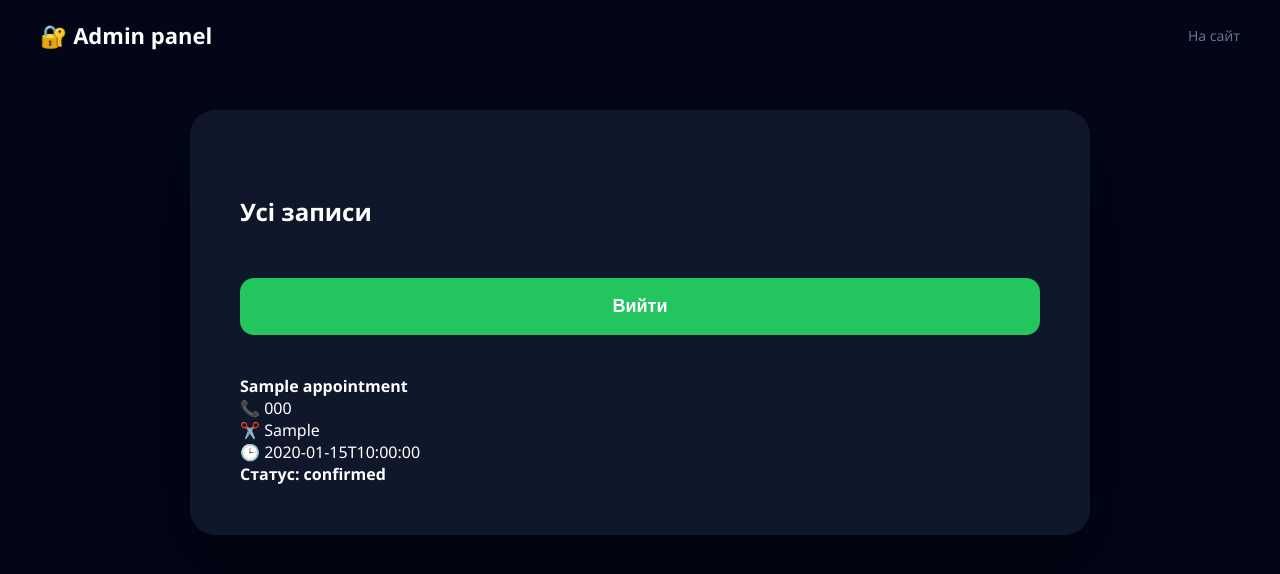
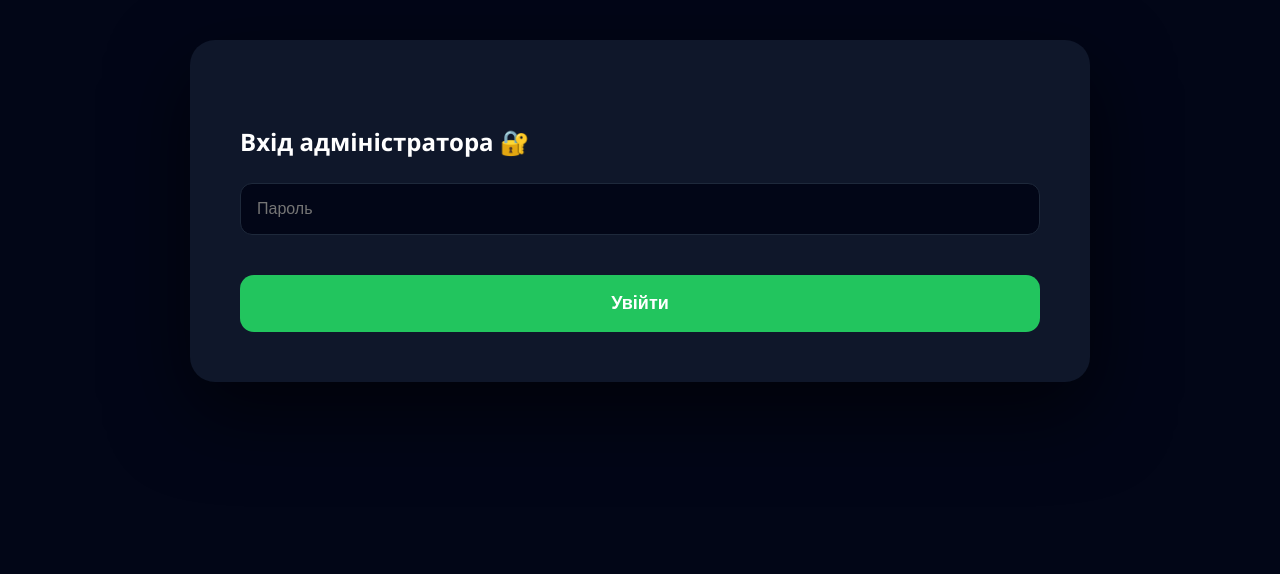
Before and after one commit to logistictl777-svg/test_barb_booking, a FastAPI app: page /admin in a window 1280 px wide. Shown: the top 574 px of the page. Run offline with FastAPI, Linux system fonts and the light colour scheme; the visitor is signed in with stand-in values (Sample User, id 1); tables that the repository leaves empty hold one stand-in row (values such as "Sample post").

Commit message:
fix login page

```diff
--- a/templates/admin.html
+++ b/templates/admin.html
@@ -2,81 +2,48 @@
 <html lang="uk">
 <head>
 <meta charset="UTF-8">
-<title>Admin panel</title>
+<title>Admin Login</title>
 <link rel="stylesheet" href="{{ url_for('static', path='style.css') }}">
 </head>
 
 <body>
 
-<header class="header">
-    <div class="logo">🔐 Admin panel</div>
-    <a href="/" class="admin-link">На сайт</a>
-</header>
-
 <section class="booking-container">
 <div class="booking-card">
 
-<h2>Усі записи</h2>
-<button class="next-btn" onclick="logout()" style="margin-bottom:20px">
-Вийти
-</button>
-<div id="bookings"></div>
+<h2>Вхід адміністратора 🔐</h2>
+
+<input id="password" type="password" placeholder="Пароль">
+<button class="next-btn" id="loginBtn">Увійти</button>
+
+<div id="msg" class="success-msg" style="display:none"></div>
 
 </div>
 </section>
 
 <script>
-async function loadBookings(){
-    const res = await fetch("/admin/bookings");
-    const data = await res.json();
+document.getElementById("loginBtn").addEventListener("click", async () => {
 
-    const box = document.getElementById("bookings");
-    box.innerHTML = "";
+  const form = new FormData();
+  form.append("password", document.getElementById("password").value);
 
-    data.forEach(b => {
-        const div = document.createElement("div");
-        div.className="card";
-        div.style.marginTop="20px";
+  const res = await fetch("/login",{
+      method:"POST",
+      body:form,
+      credentials:"include"
+  });
 
-        let buttons = "";
+  const data = await res.json();
 
-        if(b.status === "pending"){
-            buttons = `
-                <button onclick="confirmBooking(${b.id})" class="next-btn">✔ Підтвердити</button>
-                <button onclick="cancelBooking(${b.id})" class="next-btn" style="background:#ef4444">✖ Скасувати</button>
-            `;
-        }
+  if(data.ok){
+      window.location.href="/admin";
+  }else{
+      const msg=document.getElementById("msg");
+      msg.innerText="Невірний пароль";
+      msg.style.display="block";
+  }
 
-        div.innerHTML = `
-            <b>${b.client_name}</b><br>
-            📞 ${b.phone}<br>
-            ✂️ ${b.service}<br>
-            🕒 ${b.datetime}<br>
-            <b>Статус: ${b.status}</b><br>
-            ${buttons}
-        `;
-
-        box.appendChild(div);
-    });
-}
-
-async function confirmBooking(id){
-    await fetch(`/booking/${id}/confirm`, {method:"PUT"});
-    loadBookings();
-}
-
-async function cancelBooking(id){
-    await fetch(`/booking/${id}/cancel`, {method:"PUT"});
-    loadBookings();
-}
-
-loadBookings();
-</script>
-<script>
-async function logout(){
-  await fetch("/logout",{credentials:"include"});
-  window.location="/";
-}
+});
 </script>
 
 </body>
```
Also changed, not shown: templates/login.html (+12 -9 lines).
